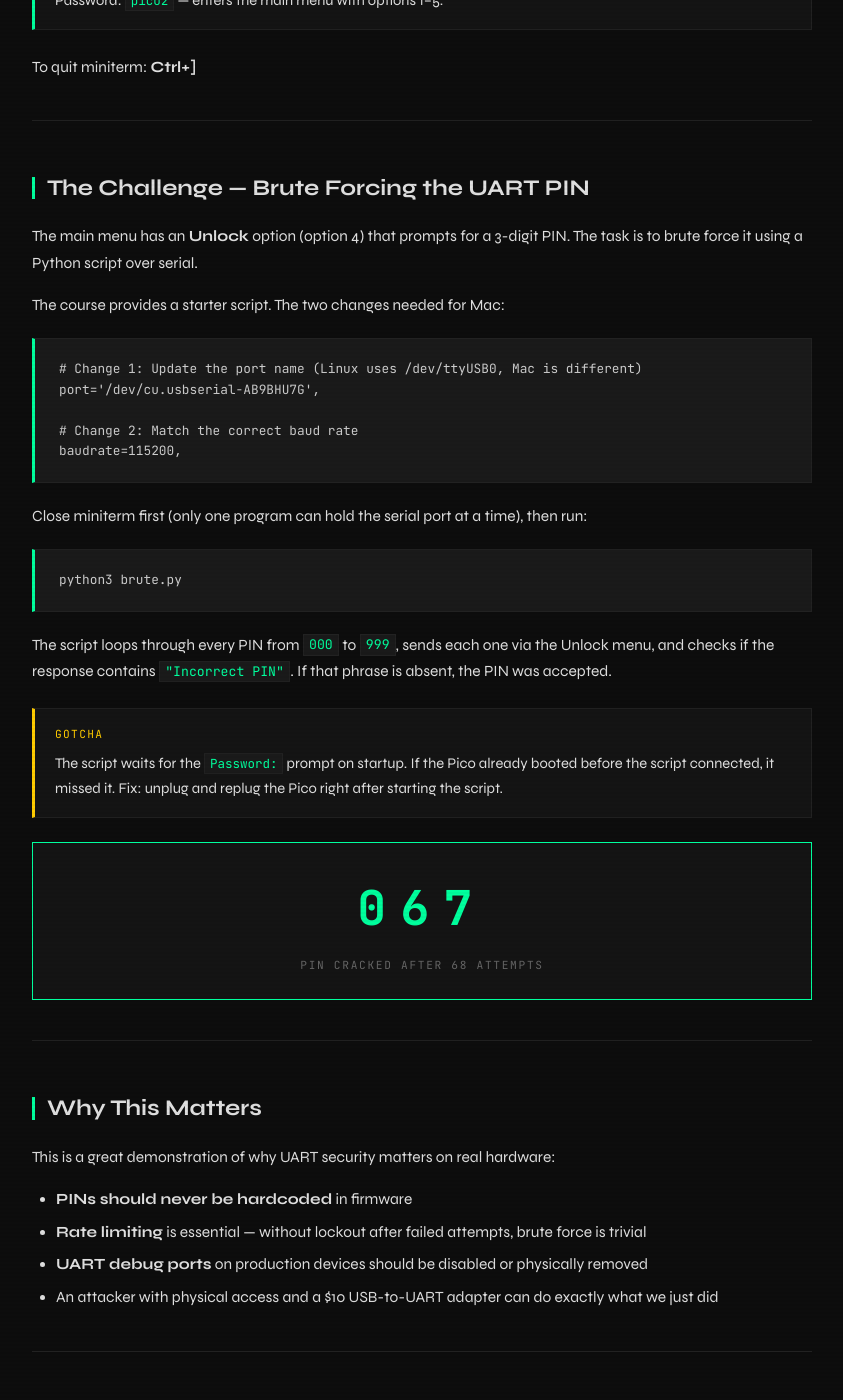
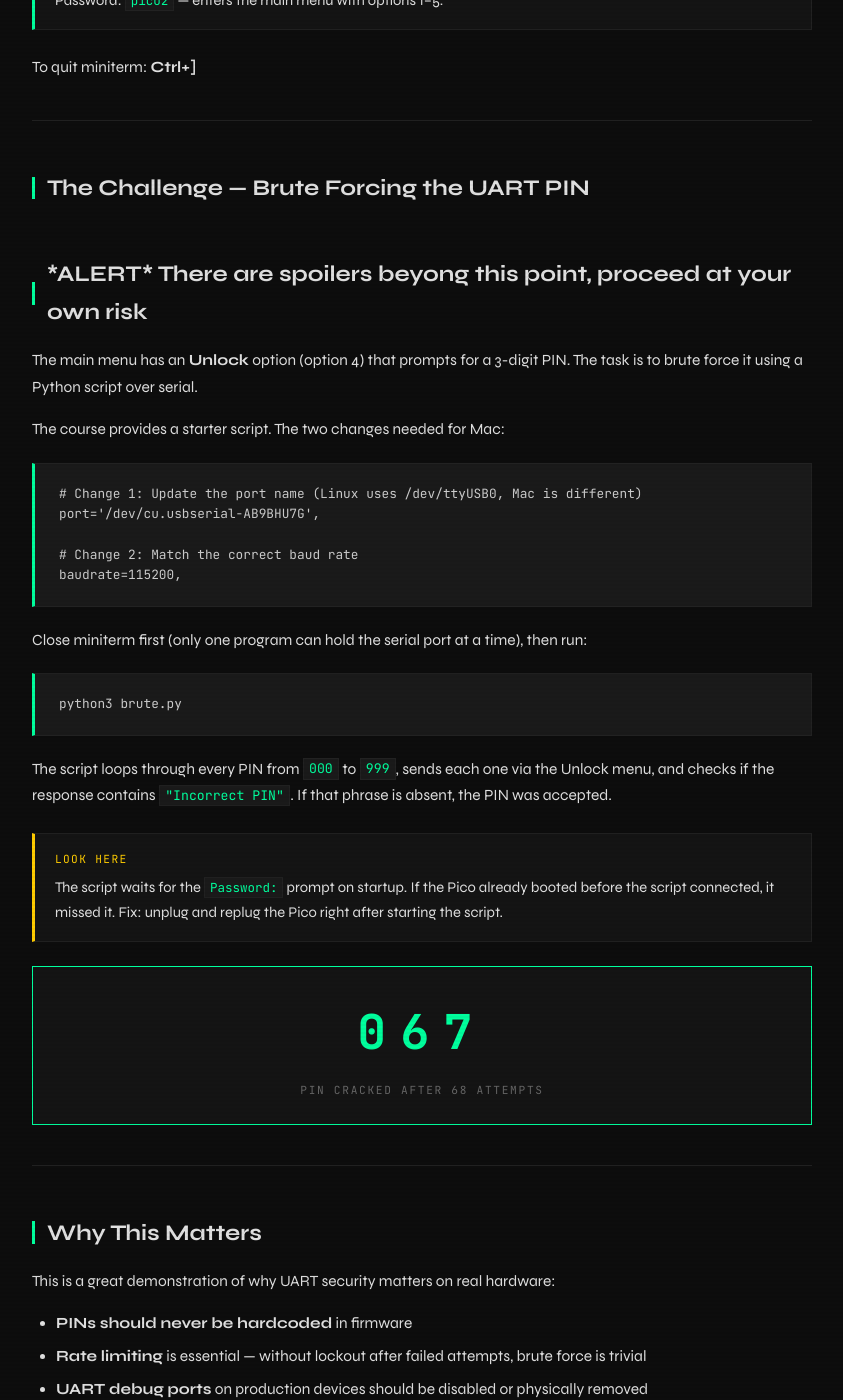
Before and after one commit to CyberCasquatch/cybercasquatch.github.io, a Jekyll site: the page _posts/Projects/2026-04-03-AllAboutUART.html, which Jekyll copies as it is, in a window 1280 px wide and 1400 px high, scrolled down 6157 px. Shown: the whole window, without its empty margins (218-1061 px from the left). Built offline with Jekyll 4.4.1, drawn with Linux system fonts in a browser that asks for light colours.

Commit message:
Update challenge section header and warning label

```diff
--- a/_posts/Projects/2026-04-03-AllAboutUART.html
+++ b/_posts/Projects/2026-04-03-AllAboutUART.html
@@ -495,7 +495,7 @@ python3 -m serial.tools.miniterm /dev/cu.usbserial-AB9BHU7G 115200</pre>
   <hr class="divider">
 
   <h2>The Challenge — Brute Forcing the UART PIN</h2>
-
+  <h2>*ALERT* There are spoilers beyong this point, proceed at your own risk</h2>
   <p>The main menu has an <strong>Unlock</strong> option (option 4) that prompts for a 3-digit PIN. The task is to brute force it using a Python script over serial.</p>
 
   <p>The course provides a starter script. The two changes needed for Mac:</p>
@@ -512,7 +512,7 @@ baudrate=115200,</pre>
   <p>The script loops through every PIN from <code>000</code> to <code>999</code>, sends each one via the Unlock menu, and checks if the response contains <code>"Incorrect PIN"</code>. If that phrase is absent, the PIN was accepted.</p>
 
   <div class="callout warning">
-    <div class="callout-label">Gotcha</div>
+    <div class="callout-label">Look Here</div>
     The script waits for the <code>Password:</code> prompt on startup. If the Pico already booted before the script connected, it missed it. Fix: unplug and replug the Pico right after starting the script.
   </div>
 
```
